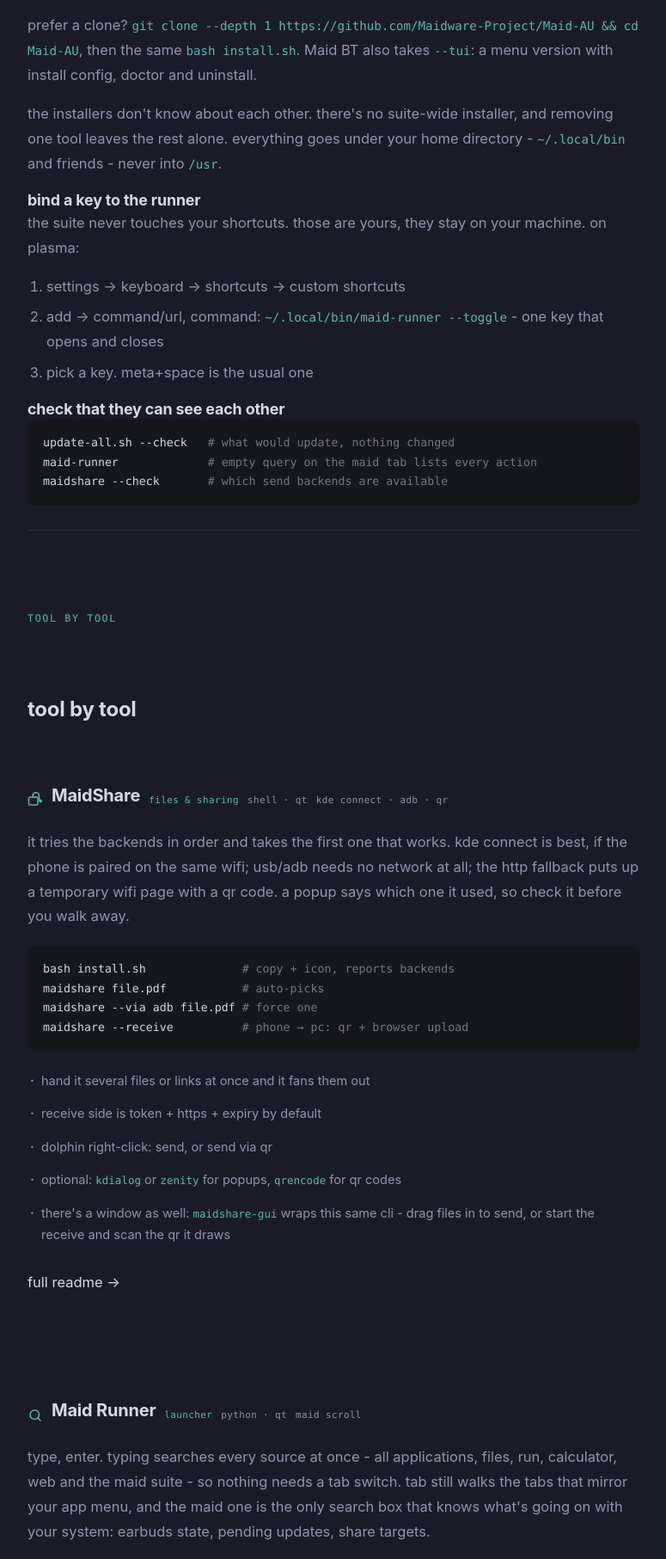
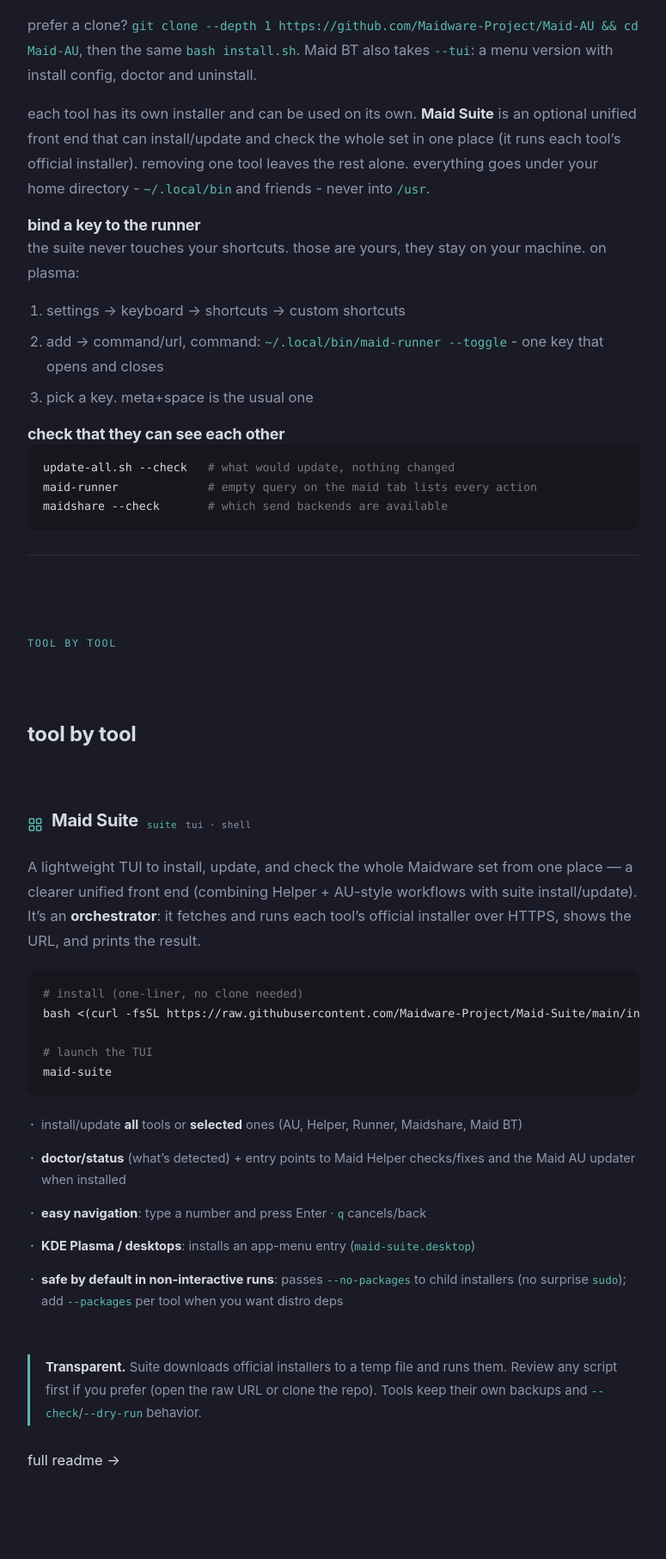
Before and after one commit to Maidware-Project/Maidware-Project.github.io, a plain HTML site: page guides/index.html in a window 1280 px wide. Shown: the part 697-2510 px from the top of the page at 86% size, without its empty margins (384-1159 px from the left). Drawn offline with Linux system fonts and the light colour scheme.

Commit message:
guides+home: add Maid Suite (unified front end) in same layout; update license to GPL-3.0-or-later; copy-safe commands

```diff
--- a/guides/index.html
+++ b/guides/index.html
@@ -104,6 +104,7 @@
         <h2 data-i18n="toc.heading">on this page</h2>
         <ul>
           <li><a href="#quick-start" data-i18n="toc.quick">getting started</a></li>
+          <li><a href="#guide-maid-suite" class="sub">Maid Suite</a></li>
           <li><a href="#guide-maidshare" class="sub" data-i18n="toc.share">MaidShare</a></li>
           <li><a href="#guide-maid-runner" class="sub" data-i18n="toc.runner">Maid Runner</a></li>
           <li><a href="#guide-maid-au" class="sub" data-i18n="toc.au">Maid AU</a></li>
@@ -150,9 +151,10 @@
           </p>
 
           <p data-i18n="qs.independent">
-            the installers don't know about each other. there's no suite-wide installer, and
-            removing one tool leaves the rest alone. everything goes under your home
-            directory - <code>~/.local/bin</code> and friends - never into <code>/usr</code>.
+            each tool has its own installer and can be used on its own. <strong>Maid Suite</strong>
+            is an optional unified front end that can install/update and check the whole set in one place
+            (it runs each tool’s official installer). removing one tool leaves the rest alone. everything
+            goes under your home directory - <code>~/.local/bin</code> and friends - never into <code>/usr</code>.
           </p>
 
           <h3 data-i18n="qs.keybind.title">bind a key to the runner</h3>
@@ -173,6 +175,41 @@ maidshare --check       <span class="c"># which send backends are available</spa
           <div class="divider"></div>
           <span class="kicker">tool by tool</span>
           <h2 data-i18n="suite.title">tool by tool</h2>
+
+          <article class="tool-block project" id="guide-maid-suite">
+            <div class="project-top">
+              <span class="project-icon" aria-hidden="true"><svg width="18" height="18" viewBox="0 0 24 24" fill="none" stroke="currentColor" stroke-width="2" stroke-linecap="round" stroke-linejoin="round"><rect x="3" y="3" width="7" height="7" rx="1"/><rect x="14" y="3" width="7" height="7" rx="1"/><rect x="3" y="14" width="7" height="7" rx="1"/><rect x="14" y="14" width="7" height="7" rx="1"/></svg></span>
+              <h3>Maid Suite</h3>
+              <span class="tag cat">suite</span>
+              <span class="tag">tui · shell</span>
+            </div>
+            <p>
+              A lightweight TUI to install, update, and check the whole Maidware set from one place — a
+              clearer unified front end (combining Helper + AU-style workflows with suite install/update).
+              It’s an <strong>orchestrator</strong>: it fetches and runs each tool’s official installer over
+              HTTPS, shows the URL, and prints the result.
+            </p>
+            <pre class="code-block"><span class="c"># install (one-liner, no clone needed)</span>
+bash &lt;(curl -fsSL https://raw.githubusercontent.com/Maidware-Project/Maid-Suite/main/install.sh)
+
+<span class="c"># launch the TUI</span>
+maid-suite</pre>
+            <ul>
+              <li>install/update <strong>all</strong> tools or <strong>selected</strong> ones (AU, Helper, Runner, Maidshare, Maid BT)</li>
+              <li><strong>doctor/status</strong> (what’s detected) + entry points to Maid Helper checks/fixes and the Maid AU updater when installed</li>
+              <li><strong>easy navigation</strong>: type a number and press Enter · <code>q</code> cancels/back</li>
+              <li><strong>KDE Plasma / desktops</strong>: installs an app-menu entry (<code>maid-suite.desktop</code>)</li>
+              <li><strong>safe by default in non-interactive runs</strong>: passes <code>--no-packages</code> to child installers (no surprise <code>sudo</code>); add <code>--packages</code> per tool when you want distro deps</li>
+            </ul>
+            <div class="callout">
+              <p>
+                <strong>Transparent.</strong> Suite downloads official installers to a temp file and runs them.
+                Review any script first if you prefer (open the raw URL or clone the repo). Tools keep their own
+                backups and <code>--check</code>/<code>--dry-run</code> behavior.
+              </p>
+            </div>
+            <p><a href="https://github.com/Maidware-Project/Maid-Suite">full readme →</a></p>
+          </article>
 
           <article class="tool-block project" id="guide-maidshare">
           <div class="project-top">
@@ -320,8 +357,8 @@ bluetooth-toggle.sh off        <span class="c"># disconnect + radio off</span></
               strength and a 10-band eq write into the buds' own memory (it survives
               undocking), and the sliders show what is actually on the buds. the wire
               protocol was reverse engineered by the open source openscq30 project;
-              Maid BT ships its own clean-room python implementation so this repo
-              stays mit and openscq30 keeps the protocol credit. stereo quality
+              Maid BT ships its own clean-room python implementation (GPL-3.0-or-later, forkable/open source)
+              and keeps OpenSCQ30 protocol credit. stereo quality
               defaults to aac/sbc-xq now - ldac is opt-in again from the helper,
               because several realtek adapters stall its packets. the paired phone
               also gets three kde connect run commands ("earbuds: audio on pc",
```
Also changed, not shown: index.html (+31 -0 lines), 2 other files.
